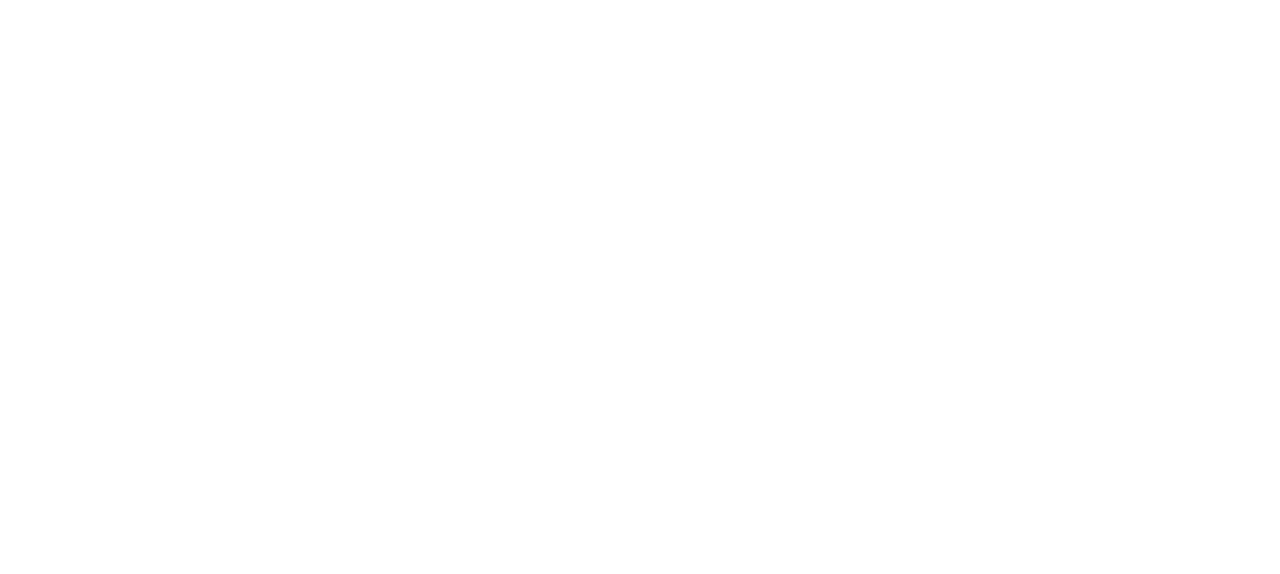
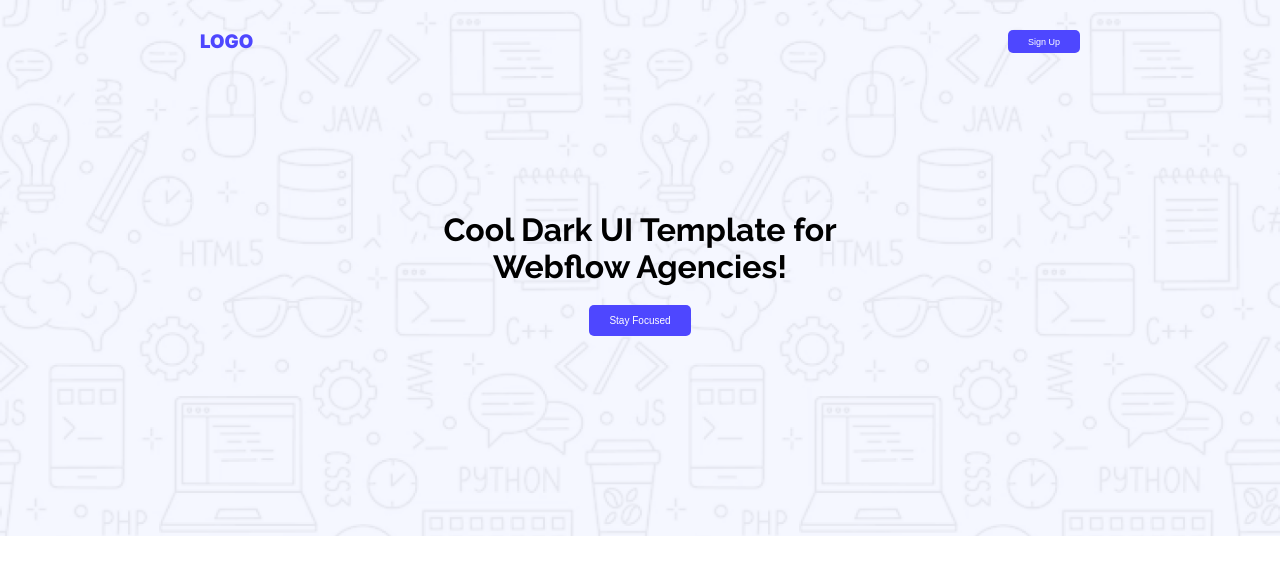
Before and after one commit to naimaema/Assignment-001-PH, a plain HTML site: page index.html in a window 1280 px wide. Drawn offline with Linux system fonts and the light colour scheme.

Commit message:
completed banner

```diff
--- a/index.html
+++ b/index.html
@@ -4,9 +4,27 @@
     <meta charset="UTF-8">
     <meta name="viewport" content="width=device-width, initial-scale=1.0">
     <title>Assignment 001-PH</title>
+
+    <link rel="preconnect" href="https://fonts.googleapis.com">
+    <link rel="preconnect" href="https://fonts.gstatic.com" crossorigin>
+    <link href="https://fonts.googleapis.com/css2?family=Inter:ital,opsz,wght@0,14..32,100..900;1,14..32,100..900&family=Open+Sans:ital,wght@0,300..800;1,300..800&family=Poppins:ital,wght@0,100;0,200;0,300;0,400;0,500;0,600;0,700;0,800;0,900;1,100;1,200;1,300;1,400;1,500;1,600;1,700;1,800;1,900&display=swap" rel="stylesheet">
+
+    <link rel="preconnect" href="https://fonts.googleapis.com">
+    <link rel="preconnect" href="https://fonts.gstatic.com" crossorigin>
+    <link href="https://fonts.googleapis.com/css2?family=Inter:ital,opsz,wght@0,14..32,100..900;1,14..32,100..900&family=Open+Sans:ital,wght@0,300..800;1,300..800&family=Poppins:ital,wght@0,100;0,200;0,300;0,400;0,500;0,600;0,700;0,800;0,900;1,100;1,200;1,300;1,400;1,500;1,600;1,700;1,800;1,900&family=Raleway:ital,wght@0,100..900;1,100..900&display=swap" rel="stylesheet">
+
+    <link rel="stylesheet" href="style.css">
 </head>
 <body>
-    <header>
+    <header class="header">
+        <nav class="nav-bar">
+            <h3 class="open-sans-normal-1"><span class="color-blue">LOGO</span></h3>
+            <button class="btn-primary">Sign Up</button>
+        </nav>
+        <div class="center-container">
+            <h1 class="open-sans-normal-2">Cool Dark UI Template for <center>Webflow Agencies!</center></h1>
+            <button class="btn-secondary">Stay Focused</button>
+        </div>
 
     </header>
     <main>
--- a/style.css
+++ b/style.css
@@ -0,0 +1,73 @@
+*{
+    margin: 0;
+    padding: 0;
+}
+.open-sans-normal-1 {
+  font-family: "Inter", sans-serif;
+  font-optical-sizing: auto;
+  font-weight: 900;
+  font-style: normal;
+  font-variation-settings:
+    "wdth" 100;
+}
+
+.open-sans-normal-2 {
+  font-family: "Raleway", sans-serif;
+  font-optical-sizing: auto;
+  font-style: normal;
+  font-variation-settings:
+    "wdth" 100;
+}
+
+/*shared styles*/
+.btn-primary{
+    border: none;
+    border-radius: 5px;
+    background-color: #4E47FF;
+    color: white;
+    font-size: 9px;
+    padding: 0 20px;
+}
+.btn-secondary{
+    border: none;
+    border-radius: 5px;
+    background-color: #4E47FF;
+    color: white;
+    font-size: 10px;
+    padding: 10px 20px;
+    margin-top: 20px;
+}
+.center-container{
+  display: flex;
+  flex-direction: column;
+  justify-content: center;
+  align-items: center;
+  padding-top: 158px;
+  padding-bottom: 200px;
+}
+.color-blue{
+    color: #4E47FF;
+}
+button:hover{
+    background-color: black;
+    color: whitesmoke;
+    box-shadow: 0.5px 0.5px 10px 2px rgb(0, 0, 0,0.5);
+    transform: scale(1.1);
+}
+
+/*nav styles*/
+.header{
+    background-image: url("Hero-bg.png");
+    background-repeat: no-repeat;
+    background-size: cover;
+    background-position: center;
+}
+.nav-bar{
+    display: flex;
+    justify-content: space-between;
+    padding: 30px 200px 0 200px;
+}
+.nav-title{
+    color: #4E47FF;
+    font-weight: bold;
+}
```
